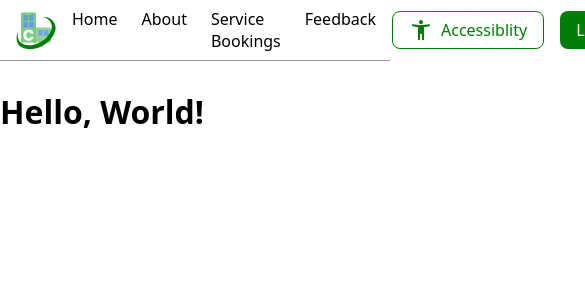
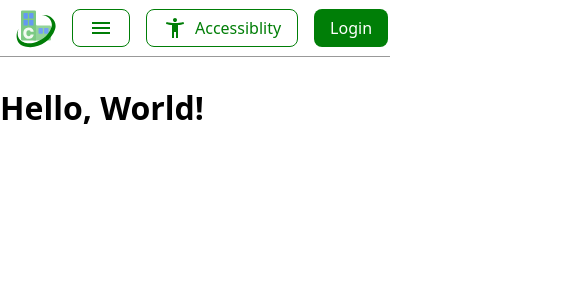
Before and after one commit to JamesRampling/CityLinkConnect, a Vue app: page / in a window 390 px wide. Shown: the top 300 px of the page, 585 px wide, since content can reach past the window. Built offline with nearby package versions, Linux system fonts and the light colour scheme.

Commit message:
Add hamburger menu dropdown (#5)

```diff
--- a/index.html
+++ b/index.html
@@ -3,7 +3,7 @@
   <head>
     <meta charset="UTF-8" />
     <link rel="icon" href="/favicon.svg" />
-    <meta name="viewport" content="width=device-width, width=1.0" />
+    <meta name="viewport" content="width=device-width, initial-scale=1.0" />
     <title>CityLink Connect</title>
   </head>
   <body>
--- a/src/App.vue
+++ b/src/App.vue
@@ -1,20 +1,35 @@
 <script setup lang="ts">
 import AccessibilityPopup from '@/components/AccessibilityPopup.vue';
 import IconAccessibility from '@/components/icons/IconAccessibility.vue';
+import IconMenu from '@/components/icons/IconMenu.vue';
 import { ref } from 'vue';
 
 const accessibilityButton = ref<HTMLButtonElement>();
 const accessibilityPopup = ref<InstanceType<typeof AccessibilityPopup>>();
+
+const hamburgerMenuExpanded = ref(false);
 </script>
 
 <template>
-  <header>
+  <header class="">
     <img class="logo-image" src="/favicon.svg" alt="" />
     <nav>
-      <router-link to="/">Home</router-link>
-      <router-link to="/about">About</router-link>
-      <router-link to="/bookings">Service Bookings</router-link>
-      <router-link to="/feedback">Feedback</router-link>
+      <div
+        class="nav-list"
+        :data-expanded="hamburgerMenuExpanded || undefined"
+        @click="hamburgerMenuExpanded = false"
+      >
+        <router-link to="/">Home</router-link>
+        <router-link to="/about">About</router-link>
+        <router-link to="/bookings">Service Bookings</router-link>
+        <router-link to="/feedback">Feedback</router-link>
+      </div>
+      <button
+        class="nav-toggle-button button-outlined"
+        @click="hamburgerMenuExpanded = !hamburgerMenuExpanded"
+      >
+        <IconMenu />
+      </button>
     </nav>
     <div class="end-header-buttons">
       <button
@@ -30,7 +45,11 @@ const accessibilityPopup = ref<InstanceType<typeof AccessibilityPopup>>();
   <main>
     <router-view />
   </main>
-
+  <div
+    class="nav-menu-backdrop"
+    :data-expanded="hamburgerMenuExpanded || undefined"
+    @click="hamburgerMenuExpanded = false"
+  ></div>
   <AccessibilityPopup ref="accessibilityPopup" :target="accessibilityButton!" />
 </template>
 
@@ -41,6 +60,10 @@ header {
   align-items: center;
   padding: 0.5rem 1rem;
   border-bottom: 1px solid var(--header-border-color);
+
+  position: relative;
+  z-index: 1000;
+  background: var(--header-bgcolor);
 }
 
 .logo-image {
@@ -60,6 +83,51 @@ nav {
   }
 }
 
+.nav-list {
+  display: flex;
+  gap: 1.5rem;
+}
+
+.nav-toggle-button {
+  display: none;
+}
+
+.nav-menu-backdrop {
+  position: fixed;
+  inset: 0;
+  background-color: rgb(0 0 0 / 0.25);
+  display: none;
+  z-index: 100;
+}
+
+@media (width < 100ch) {
+  .nav-toggle-button {
+    display: flex;
+  }
+
+  .nav-list {
+    display: none;
+    position: absolute;
+    top: 100%;
+    left: 0;
+    right: 0;
+    background: var(--header-bgcolor);
+    border-bottom: 1px solid var(--header-border-color);
+    padding: 1rem;
+    z-index: 1000;
+
+    flex-direction: column;
+  }
+
+  .nav-list[data-expanded] {
+    display: flex;
+  }
+
+  .nav-menu-backdrop[data-expanded] {
+    display: block;
+  }
+}
+
 .end-header-buttons {
   flex-grow: 1;
   justify-content: end;
--- a/src/components/AccessibilityPopup.vue
+++ b/src/components/AccessibilityPopup.vue
@@ -24,5 +24,6 @@ dialog {
   inset: 0 0 0 auto;
   height: 100%;
   width: min(100%, 40ch);
+  z-index: 1000000000000;
 }
 </style>
--- /dev/null
+++ b/src/components/icons/IconMenu.vue
@@ -0,0 +1,8 @@
+<template>
+  <svg class="icon" viewBox="0 -960 960 960">
+    <path
+      fill="currentColor"
+      d="M120-240v-80h720v80H120Zm0-200v-80h720v80H120Zm0-200v-80h720v80H120Z"
+    />
+  </svg>
+</template>
```
